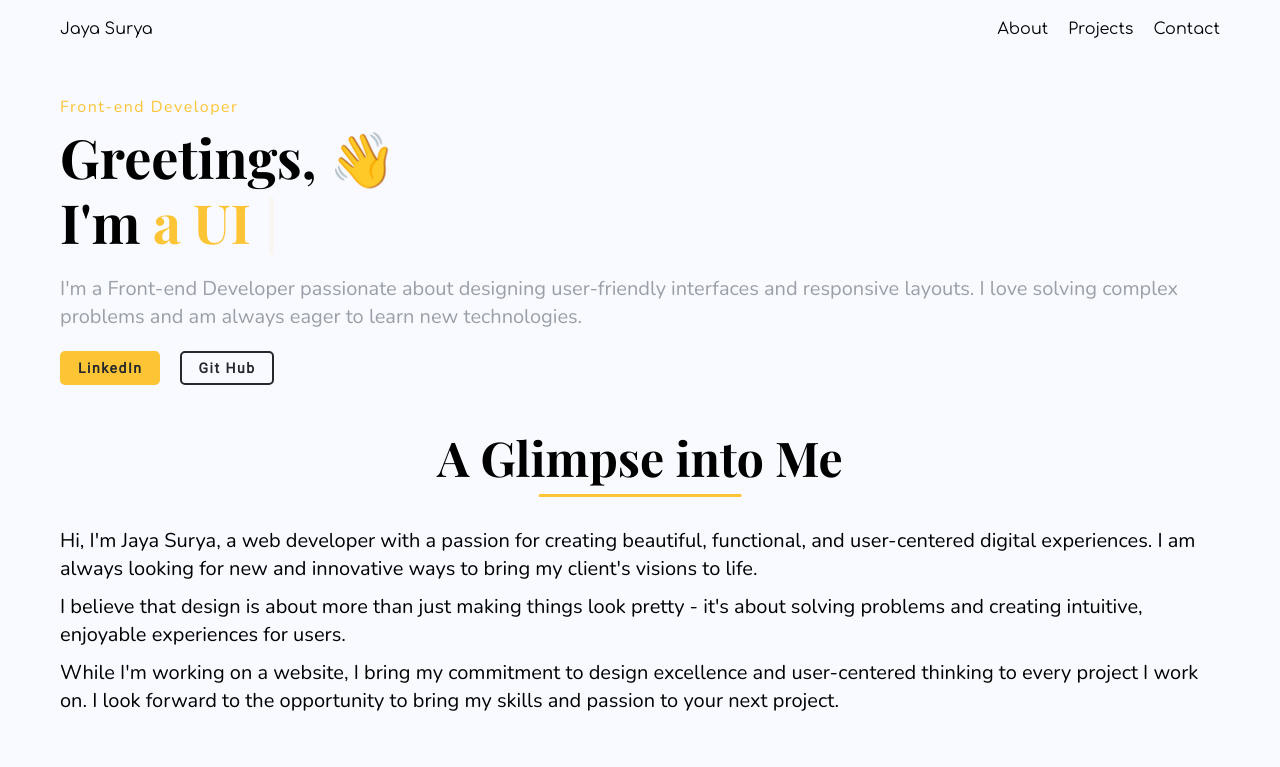
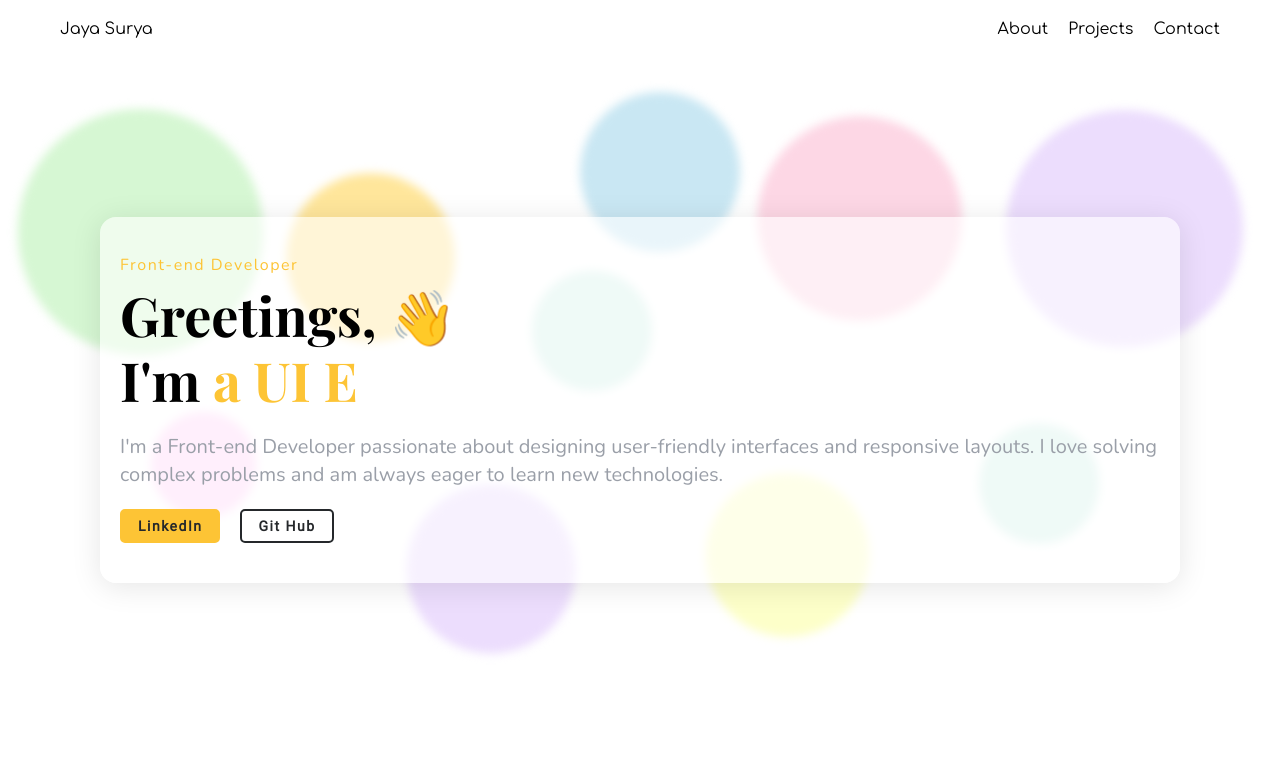
Before and after one commit to surya489/new_portfolio, a React (Create React App) app in the folder frontend/: page / in a window 1280 px wide. Shown: the top 767 px of the page. Built offline with nearby package versions, Linux system fonts and the light colour scheme; the HTML template or start-up script is replaced by a standard one.

Commit message:
hero section background animation added

```diff
--- a/frontend/src/Components/Hero/Hero.css
+++ b/frontend/src/Components/Hero/Hero.css
@@ -1,11 +1,18 @@
-/* .hero_section {
+.hero_section {
     height: 100dvh;
     width: 100dvw;
     display: flex;
     align-items: center;
     flex-wrap: nowrap;
     box-sizing: border-box;
-} */
+    flex-direction: column;
+    padding: 0;
+}
+
+.hero_section .container {
+    padding-left: 60px;
+    padding-right: 60px;
+}
 
 .primary {
     color: var(--yellow);
@@ -75,3 +82,170 @@
         transform: rotate(0deg);
     }
 }
+
+.container {
+    display: flex;
+    justify-content: center;
+    align-items: center;
+    background-color: #fff;
+    min-height: 100dvh;
+    overflow: hidden;
+    position: relative;
+}
+
+.blob-container {
+    min-height: 100vh;
+    overflow: hidden;
+    position: absolute;
+    width: 100%;
+    filter: blur(5px);
+}
+
+.blob {
+    border-radius: 50%;
+    opacity: 0.8;
+    position: absolute;
+}
+
+.blob.one {
+    background: #ccf6c8;
+    height: 200px;
+    width: 200px;
+    left: 10px;
+    top: 10px;
+    animation: movement_two 18s ease-in-out infinite both;
+}
+
+.blob.two {
+    background: #e8d5fd;
+    height: 200px;
+    width: 200px;
+    left: 1000px;
+    top: 30px;
+    animation: movement_two 21s ease-in-out infinite both;
+}
+
+.blob.three {
+    background: #bce1f1;
+    height: 160px;
+    width: 160px;
+    left: 500px;
+    top: 60px;
+    animation: movement_one 12s ease-in-out infinite both;
+}
+
+.blob.four {
+    background: #cdefe7;
+    height: 120px;
+    width: 120px;
+    left: 480px;
+    top: 250px;
+    animation: movement_one 16s ease-in-out infinite both;
+}
+
+.blob.five {
+    background: #ffcef5;
+    height: 100px;
+    width: 100px;
+    left: 150px;
+    top: 400px;
+    animation: movement_two 7s ease-in-out infinite both;
+}
+
+.blob.six {
+    background: #e8d5fd;
+    height: 130px;
+    width: 130px;
+    left: 400px;
+    top: 400px;
+    animation: movement_two 12s ease-in-out infinite both;
+}
+
+.blob.seven {
+    background: #ffe083;
+    height: 130px;
+    width: 130px;
+    left: 280px;
+    top: 90px;
+    animation: movement_two 13s ease-in-out infinite both;
+}
+
+.blob.eight {
+    background: #fdffbc;
+    height: 130px;
+    width: 130px;
+    left: 700px;
+    top: 400px;
+    animation: movement_two 16s ease-in-out infinite both;
+}
+
+.blob.nine {
+    background: #fdcedf;
+    height: 160px;
+    width: 160px;
+    left: 750px;
+    top: 20px;
+    animation: movement_two 10s ease-in-out infinite both;
+}
+
+.blob.ten {
+    background: #cdefe7;
+    height: 120px;
+    width: 120px;
+    left: 920px;
+    top: 400px;
+    animation: movement_one 11s ease-in-out infinite both;
+}
+
+@keyframes movement_one {
+
+    0%,
+    100% {
+        transform: none;
+    }
+
+    50% {
+        transform: translate(50%, 20%) scale(1);
+    }
+}
+
+@keyframes movement_two {
+
+    0%,
+    500% {
+        transform: none;
+    }
+
+    50% {
+        transform: translate(20%, 80%) scale(1.3);
+    }
+}
+
+
+/* CARD */
+
+.section_wrap {
+    display: flex;
+    flex-direction: column;
+    justify-content: center;
+    align-items: center;
+    padding: 0 40px;
+    z-index: 5;
+}
+
+.hero_card {
+    background: rgba(255, 255, 255, 0.6);
+    border-radius: 16px;
+    box-shadow: 0 4px 30px rgba(0, 0, 0, 0.1);
+    padding: 40px 20px;
+}
+
+@media (max-width: 840px) {
+    .hero_section .container {
+        padding: 0;
+    }
+
+    section {
+        padding: 0 30px;
+    }
+}
--- a/frontend/src/Components/Hero/Hero.js
+++ b/frontend/src/Components/Hero/Hero.js
@@ -8,7 +8,23 @@ const Hero = forwardRef(({ jobTitle, name, headerHeight }, ref) => {
 
     return (
         <Center className='hero_section'>
-            <div className="hero_wrap" style={{ marginTop: headerHeight }} ref={ref}>
+            <div class="container">
+                <div class="blob-container">
+                    <div class="blob"></div>
+                    <div class="blob one"></div>
+                    <div class="blob two"></div>
+                    <div class="blob three"></div>
+                    <div class="blob four"></div>
+                    <div class="blob five"></div>
+                    <div class="blob six"></div>
+                    <div class="blob seven"></div>
+                    <div class="blob eight"></div>
+                    <div class="blob nine"></div>
+                    <div class="blob ten"></div>
+                </div>
+                <div className="section_wrap">
+                    <div class="hero_card">
+                        <div className="hero_wrap" ref={ref}>
                             <div className="left col_100">
                                 <div className="job_title f_16 mb_10 Nunito primary">{jobTitle}</div>
                                 <h1 className="intro mb_20 PlayfairDisplayBold">
@@ -31,6 +47,9 @@ const Hero = forwardRef(({ jobTitle, name, headerHeight }, ref) => {
                                 <div className="curve"></div>
                             </div>
                         </div>
+                    </div>
+                </div>
+            </div>
         </Center>
     );
 });
--- a/frontend/src/Components/NavBar/NavBar.css
+++ b/frontend/src/Components/NavBar/NavBar.css
@@ -5,6 +5,7 @@
     background: transparent;
     border-bottom: 1px solid transparent;
     transition: all .3s;
+    z-index: 9;
 }
 
 .navbar.sticky {
@@ -13,7 +14,6 @@
     background: linear-gradient(145deg, var(--bg_white), #f0f0f0);
     border-bottom-color: #e0e4e7;
     box-shadow: 0 4px 8px #0000001a;
-    z-index: 9;
     transition: al .3s;
     background: linear-gradient(45deg, rgb(211 217 243), transparent);
     -webkit-backdrop-filter: blur(15px);
```
Lines whose indentation alone changed are shown as unchanged.
